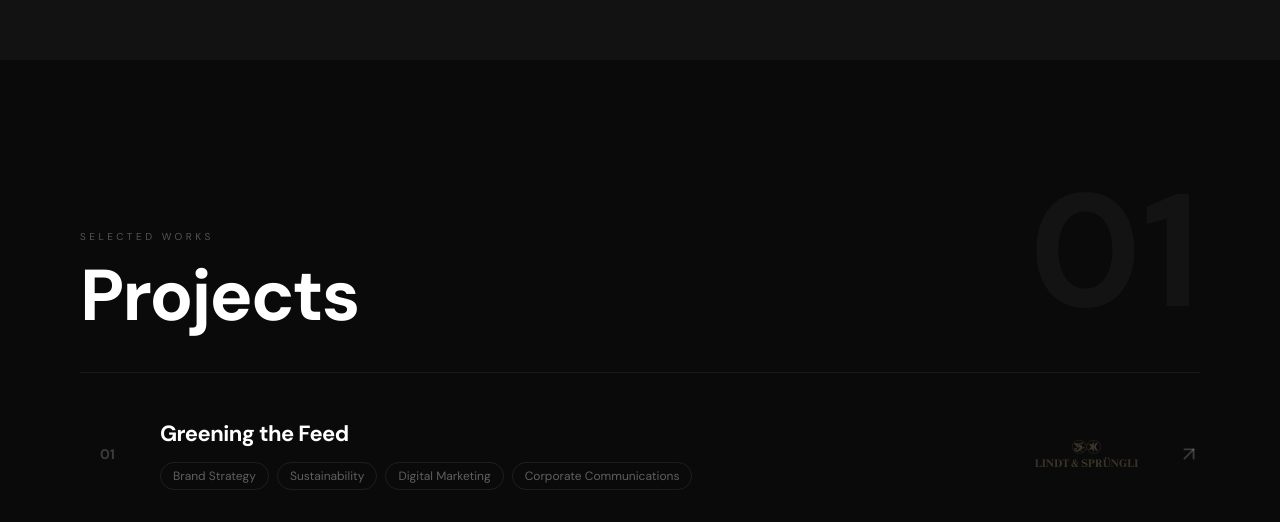
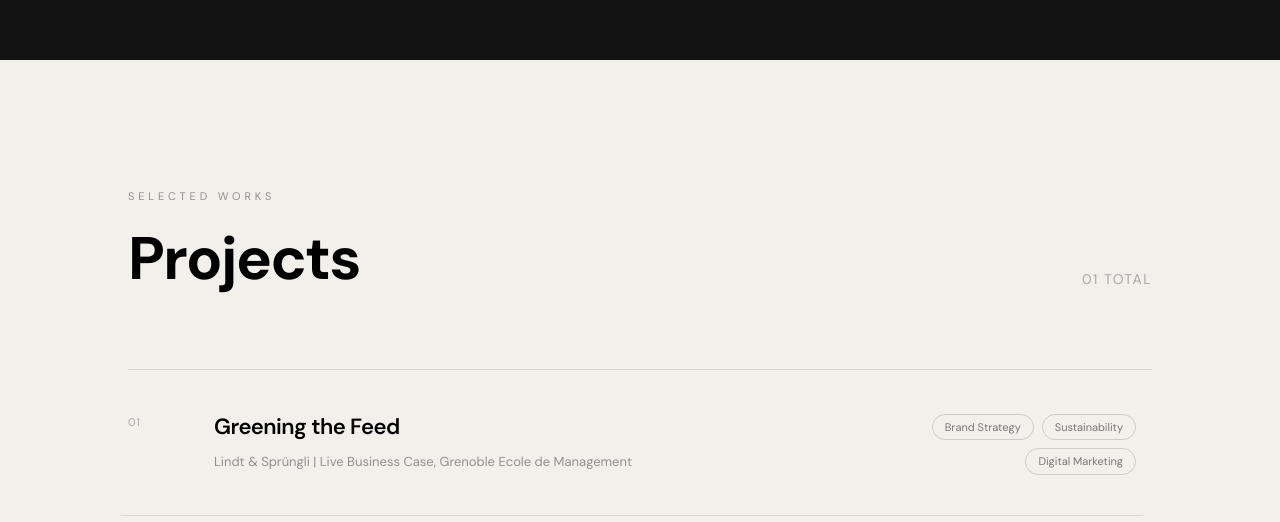
Before and after one commit to nikhilayngaran/Portfolio, a Next.js app: page / in a window 1280 px wide. Shown: the part 3940-4462 px from the top of the page. Built offline with nearby package versions, Linux system fonts and the light colour scheme.

Commit message:
Update section heading styles in WorkModal

```diff
--- a/src/components/Works.tsx
+++ b/src/components/Works.tsx
@@ -2,120 +2,87 @@
 
 import { useState, useRef } from "react"
 import { motion, useInView, AnimatePresence } from "framer-motion"
-import { ArrowUpRight } from "lucide-react"
 import { projects, Project } from "@/data/projects"
 import WorkModal from "./WorkModal"
 
 export default function Works() {
   const [selected, setSelected] = useState<Project | null>(null)
   const ref = useRef(null)
-  const isInView = useInView(ref, { once: true, margin: "-80px" })
+  const isInView = useInView(ref, { once: true, margin: "-60px" })
 
   return (
     <>
-      <section ref={ref} className="relative bg-[#0a0a0a] py-28 px-6 md:px-20">
+      <section ref={ref} className="bg-[#f2f0eb] py-32 px-6 md:px-20">
+        <div className="max-w-5xl mx-auto">
 
-        {/* Section header */}
-        <div className="max-w-6xl mx-auto">
+          {/* Header */}
           <motion.div
-            initial={{ opacity: 0, y: 24 }}
+            initial={{ opacity: 0, y: 20 }}
             animate={isInView ? { opacity: 1, y: 0 } : {}}
-            transition={{ duration: 0.7, ease: "easeOut" }}
-            className="flex items-end justify-between border-b border-white/[0.07] pb-10 mb-2"
+            transition={{ duration: 0.6 }}
+            className="mb-20"
           >
-            <div>
-              <p className="text-[10px] tracking-[0.35em] text-white/30 uppercase mb-4">
+            <p className="text-[11px] tracking-[0.35em] text-black/40 uppercase mb-6">
               Selected Works
             </p>
-              <h2 className="text-5xl md:text-7xl font-bold text-white tracking-tight leading-none">
+            <div className="flex items-end justify-between">
+              <h2 className="text-5xl md:text-6xl font-bold text-black tracking-tight leading-none">
                 Projects
               </h2>
+              <span className="text-sm text-black/30 tracking-widest uppercase">
+                {String(projects.length).padStart(2, "0")} total
+              </span>
             </div>
-            <span className="text-[7rem] md:text-[10rem] font-bold text-white/[0.04] leading-none select-none tabular-nums">
-              {String(projects.length).padStart(2, "0")}
-            </span>
           </motion.div>
 
+          {/* Divider */}
+          <div className="border-t border-black/10 mb-0" />
+
           {/* Project rows */}
-          <div>
           {projects.map((project, idx) => (
-              <motion.button
+            <motion.div
               key={project.id}
-                initial={{ opacity: 0, x: -32 }}
-                animate={isInView ? { opacity: 1, x: 0 } : {}}
-                transition={{ duration: 0.55, delay: 0.15 + idx * 0.1, ease: "easeOut" }}
+              initial={{ opacity: 0, y: 16 }}
+              animate={isInView ? { opacity: 1, y: 0 } : {}}
+              transition={{ duration: 0.5, delay: 0.1 + idx * 0.1 }}
+            >
+              <button
                 onClick={() => setSelected(project)}
-                className="group w-full text-left border-b border-white/[0.07] py-9 flex items-center gap-6 md:gap-10 relative overflow-hidden cursor-pointer"
+                className="group w-full text-left border-b border-black/10 py-10 grid grid-cols-12 gap-6 items-start cursor-pointer hover:bg-black/[0.02] transition-colors duration-300 px-2 -mx-2 rounded-sm"
               >
-                {/* Left accent bar */}
-                <motion.div
-                  className="absolute left-0 top-0 bottom-0 w-[3px] origin-bottom"
-                  style={{ backgroundColor: project.accent }}
-                  initial={{ scaleY: 0 }}
-                  whileHover={{ scaleY: 1 }}
-                  transition={{ duration: 0.25, ease: "easeOut" }}
-                />
-
-                {/* Subtle background on hover */}
-                <motion.div
-                  className="absolute inset-0 opacity-0 group-hover:opacity-100 transition-opacity duration-500"
-                  style={{
-                    background: `radial-gradient(ellipse at left center, ${project.accent}0d 0%, transparent 70%)`,
-                  }}
-                />
-
                 {/* Number */}
-                <span className="relative text-white/20 font-bold text-sm w-10 shrink-0 pl-5 group-hover:text-white/40 transition-colors duration-300 tabular-nums">
+                <span className="col-span-1 text-[11px] text-black/30 tracking-widest pt-1 tabular-nums">
                   {project.number}
                 </span>
 
-                {/* Title + Tags */}
-                <div className="relative flex-1 min-w-0">
-                  <h3 className="text-[22px] font-bold text-white tracking-tight mb-3 group-hover:text-white transition-colors duration-300">
+                {/* Title + Client */}
+                <div className="col-span-7">
+                  <h3 className="text-[22px] font-semibold text-black tracking-tight mb-2 group-hover:text-black transition-colors">
                     {project.title}
                   </h3>
-                  <div className="flex flex-wrap gap-2">
-                    {project.tags.map((tag) => (
+                  <p className="text-[13px] text-black/40 leading-relaxed">
+                    {project.client}
+                  </p>
+                </div>
+
+                {/* Tags */}
+                <div className="col-span-4 flex flex-wrap gap-2 justify-end pt-1">
+                  {project.tags.slice(0, 3).map((tag) => (
                     <span
                       key={tag}
-                        className="text-[12px] px-3 py-1 rounded-full border border-white/[0.08] text-white/35 group-hover:border-white/15 group-hover:text-white/55 transition-all duration-300"
+                      className="text-[11px] px-3 py-1 rounded-full border border-black/15 text-black/50 group-hover:border-black/30 group-hover:text-black/70 transition-all duration-300"
                     >
                       {tag}
                     </span>
                   ))}
                 </div>
-                </div>
+              </button>
+            </motion.div>
+          ))}
 
-                {/* Client logo or name — hidden on mobile */}
-                <div className="relative hidden lg:block shrink-0">
-                  {project.clientLogo ? (
-                    <img
-                      src={project.clientLogo}
-                      alt={project.client.split("|")[0].trim()}
-                      className="h-7 w-auto object-contain opacity-30 group-hover:opacity-60 transition-opacity duration-300"
-                    />
-                  ) : (
-                    <p className="text-white/25 text-sm text-right max-w-[220px] group-hover:text-white/40 transition-colors duration-300 leading-snug">
-                      {project.client.split("|")[0].trim()}
-                    </p>
-                  )}
-                </div>
-
-                {/* Arrow */}
-                <motion.div
-                  className="relative shrink-0 text-white/20 group-hover:text-white/80 transition-colors duration-300"
-                  whileHover={{ x: 4, y: -4 }}
-                  transition={{ duration: 0.2 }}
-                >
-                  <ArrowUpRight size={22} />
-                </motion.div>
-              </motion.button>
-            ))}
-          </div>
         </div>
       </section>
 
-      {/* Modal */}
       <AnimatePresence>
         {selected && (
           <WorkModal project={selected} onClose={() => setSelected(null)} />
```
Also changed, not shown: src/components/WorkModal.tsx (+56 -50 lines). Lines whose indentation alone changed are shown as unchanged.
